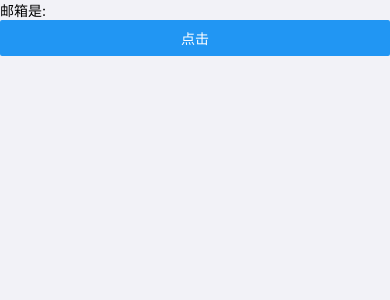
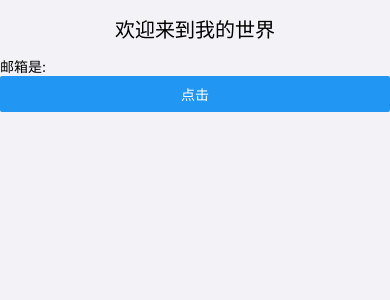
Before and after one commit to zerowangc4-gif/zero-chat, a React Native app: screen / in a window 390 px wide. Shown: the top 300 px of the page. Built offline with nearby package versions, Linux system fonts and the light colour scheme.

Commit message:
修复状态栏

```diff
--- a/src/components/layout/BaseScreen.tsx
+++ b/src/components/layout/BaseScreen.tsx
@@ -3,35 +3,71 @@ import { StatusBar, ViewProps } from "react-native";
 import styled, { useTheme } from "styled-components/native";
 import { useSafeAreaInsets } from "react-native-safe-area-context";
 
-const RootContainer = styled.View<{ bgColor?: string }>`
+const RootContainer = styled.View<{ bgColor: string }>`
   flex: 1;
-  background-color: ${props => props.bgColor || props.theme.colors.background};
+  background-color: ${props => props.bgColor};
 `;
 
-const NavBar = styled.View<{ top: number }>`
-  height: ${props => props.top};
-  background-color: red;
+const Header = styled.View<{ height: number; paddingTop: number; bgColor: string }>`
+  position: absolute;
+  top: 0;
+  left: 0;
+  right: 0;
+  height: ${props => props.height}px;
+  padding-top: ${props => props.paddingTop}px;
+  background-color: ${props => props.bgColor};
 `;
-const MainContent = styled.View`
+
+const HeaderContent = styled.View`
   flex: 1;
+  flex-direction: row;
+  align-items: center;
+  justify-content: space-between;
+`;
+const HeaderContentLeft = styled.View`
+  width: ${props => props.theme.layout.headerLeftAndRightWidth}px;
+  padding-left: ${props => props.theme.layout.screenPadding}px;
+`;
+const HeaderContentCenter = styled.Text`
+  flex: 1;
+  font-size: ${props => props.theme.typography.presets.navTitle.size}px;
+  font-weight: ${props => props.theme.typography.presets.navTitle.weight}px;
+  text-align: center;
+`;
+const HeaderContentRight = styled.View`
+  width: ${props => props.theme.layout.headerLeftAndRightWidth}px;
+  padding-right: ${props => props.theme.layout.screenPadding}px;
+`;
+const MainContent = styled.View<{ paddingTop: number }>`
+  flex: 1;
+  padding-top: ${props => props.paddingTop}px;
 `;
 interface Props extends ViewProps {
   children: React.ReactNode;
   backgroundColor?: string;
+  title?: string;
 }
 
-export const BaseScreen: React.FC<Props> = ({ children, backgroundColor }) => {
+export const BaseScreen: React.FC<Props> = ({ children, backgroundColor, title }) => {
   const theme = useTheme();
   const insets = useSafeAreaInsets();
   const isDarkTheme = theme.mode === "dark";
   const barStyle = isDarkTheme ? "light-content" : "dark-content";
-
   const finalBgColor = backgroundColor ?? theme.colors.background;
+  const navBarHeight = theme.layout.navBarHeight + insets.top;
   return (
     <RootContainer bgColor={finalBgColor}>
-      <StatusBar translucent={true} barStyle={barStyle} animated />
-      <NavBar top={insets.top} />
-      <MainContent>{children}</MainContent>
+      <StatusBar translucent barStyle={barStyle} animated />
+      <Header height={title ? navBarHeight : insets.top} paddingTop={title ? insets.top : 0} bgColor={finalBgColor}>
+        {title && (
+          <HeaderContent>
+            <HeaderContentLeft />
+            <HeaderContentCenter>{title}</HeaderContentCenter>
+            <HeaderContentRight />
+          </HeaderContent>
+        )}
+      </Header>
+      <MainContent paddingTop={title ? navBarHeight : insets.top}>{children}</MainContent>
     </RootContainer>
   );
 };
--- a/src/components/layout/ScreenContainer.tsx
+++ /dev/null
@@ -1,116 +0,0 @@
-import React, { memo } from "react";
-import { StatusBar, ViewProps, ViewStyle } from "react-native";
-import styled, { useTheme } from "styled-components/native";
-import { useSafeAreaInsets } from "react-native-safe-area-context";
-
-interface NavBarProps {
-  title: string;
-  left?: React.ReactNode;
-  right?: React.ReactNode;
-  style?: ViewStyle;
-  bgColor?: string;
-  top?: number;
-}
-
-const Root = styled.View<{ bgColor?: string }>`
-  flex: 1;
-  background-color: ${props => props.bgColor || props.theme.colors.background};
-`;
-
-const NavBarContainer = styled.View<{ bgColor?: string; top?: number }>`
-  height: 56;
-  background-color: ${props => props.bgColor || props.theme.colors.background};
-  flex-direction: row;
-  align-items: center;
-  justify-content: space-between;
-  padding-horizontal: ${props => props.theme.typography.size.md};
-  padding-top: ${props => props.top ?? 0};
-  position: relative;
-  z-index: 10;
-`;
-
-const NavTitle = styled.Text`
-  font-size: ${props => props.theme.typography.size.md};
-  font-weight: 700;
-  color: ${props => props.theme.colors.text.main};
-  flex: 1;
-  text-align: center;
-  z-index: 0;
-  margin-horizontal: ${props => props.theme.typography.size.md};
-`;
-
-const SideBar = styled.View<{ align?: "flex-start" | "flex-end" }>`
-  flex-direction: row;
-  align-items: center;
-  justify-content: ${props => props.align || "flex-start"};
-  z-index: 1;
-`;
-
-const MemoizedNavBar = memo(({ title, left, right, style, bgColor, top }: NavBarProps) => (
-  <NavBarContainer style={style} bgColor={bgColor} top={top}>
-    <SideBar align="flex-start">{left}</SideBar>
-    <NavTitle numberOfLines={1}>{title}</NavTitle>
-    <SideBar align="flex-end">{right}</SideBar>
-  </NavBarContainer>
-));
-
-interface Props extends ViewProps {
-  children: React.ReactNode;
-  backgroundColor?: string;
-  headerBackgroundColor?: string;
-  darkIcons?: boolean;
-  title?: string;
-  headerLeft?: React.ReactNode;
-  headerRight?: React.ReactNode;
-  headerTranslucent?: boolean;
-  statusBarTranslucent?: boolean;
-}
-
-export const ScreenContainer: React.FC<Props> = ({
-  children,
-  backgroundColor,
-  headerBackgroundColor,
-  darkIcons,
-  title,
-  headerLeft,
-  headerRight,
-  statusBarTranslucent = false,
-  headerTranslucent = false,
-  ...props
-}) => {
-  const theme = useTheme();
-  const insets = useSafeAreaInsets();
-  const isDarkTheme = theme.mode === "dark";
-  const barStyle =
-    darkIcons !== undefined
-      ? darkIcons
-        ? "dark-content"
-        : "light-content"
-      : isDarkTheme
-        ? "light-content"
-        : "dark-content";
-
-  const navBarStyle: ViewStyle = headerTranslucent
-    ? { position: "absolute", top: insets.top, left: 0, right: 0, backgroundColor: "transparent" }
-    : {};
-  console.log("navBarStyle", navBarStyle);
-  const finalBgColor = backgroundColor ?? theme.colors.background;
-  const navBarBgColor = headerBackgroundColor ?? finalBgColor;
-  return (
-    <Root bgColor={finalBgColor} {...props}>
-      <StatusBar backgroundColor={navBarBgColor} translucent={statusBarTranslucent} barStyle={barStyle} animated />
-
-      {title !== undefined && (
-        <MemoizedNavBar
-          title={title}
-          left={headerLeft}
-          right={headerRight}
-          bgColor={navBarBgColor}
-          top={insets.top}
-          style={navBarStyle}
-        />
-      )}
-      {children}
-    </Root>
-  );
-};
--- a/src/components/layout/index.ts
+++ b/src/components/layout/index.ts
@@ -1,2 +1 @@
-export * from "./ScreenContainer";
 export * from "./BaseScreen";
--- a/src/features/auth/screens/SignIn.tsx
+++ b/src/features/auth/screens/SignIn.tsx
@@ -6,7 +6,7 @@ function SignIn() {
   const dispath = useAppDispatch();
   const { email } = useAppSelector(state => state.auth);
   return (
-    <BaseScreen>
+    <BaseScreen title="欢迎来到我的世界">
       <Text>邮箱是:{email}</Text>
       <Button
         title="点击"
--- a/src/theme/schemas.ts
+++ b/src/theme/schemas.ts
@@ -1,9 +1,10 @@
-import { palette, spacing, typography, borderRadius } from "./tokens";
+import { palette, spacing, typography, borderRadius, layout } from "./tokens";
 
 const getTheme = (isDark: boolean) => ({
   mode: isDark ? ("dark" as const) : ("light" as const),
   spacing,
   radius: borderRadius,
+  layout: layout,
   typography: {
     ...typography,
     presets: {
--- a/src/theme/tokens.ts
+++ b/src/theme/tokens.ts
@@ -1,3 +1,4 @@
+import { Platform } from "react-native";
 export const palette = {
   primary: { 50: "#E6F0FF", 500: "#007AFF", 600: "#0062CC", 900: "#003366" },
   gray: {
@@ -24,6 +25,13 @@ export const typography = {
     bold: "700" as const,
   },
 };
+export const spacing = { 0: 0, 4: 4, 8: 8, 12: 12, 16: 16, 24: 24, 32: 32 };
 
-export const spacing = { 0: 0, 4: 4, 8: 8, 12: 12, 16: 16, 24: 24, 32: 32 };
 export const borderRadius = { none: 0, sm: 8, md: 12, lg: 16, full: 9999 };
+
+export const layout = {
+  navBarHeight: Platform.OS === "ios" ? 44 : 56,
+  screenPadding: spacing[16],
+  headerLeftAndRightWidth: 80,
+  bottomBarHeight: 64,
+};
```
